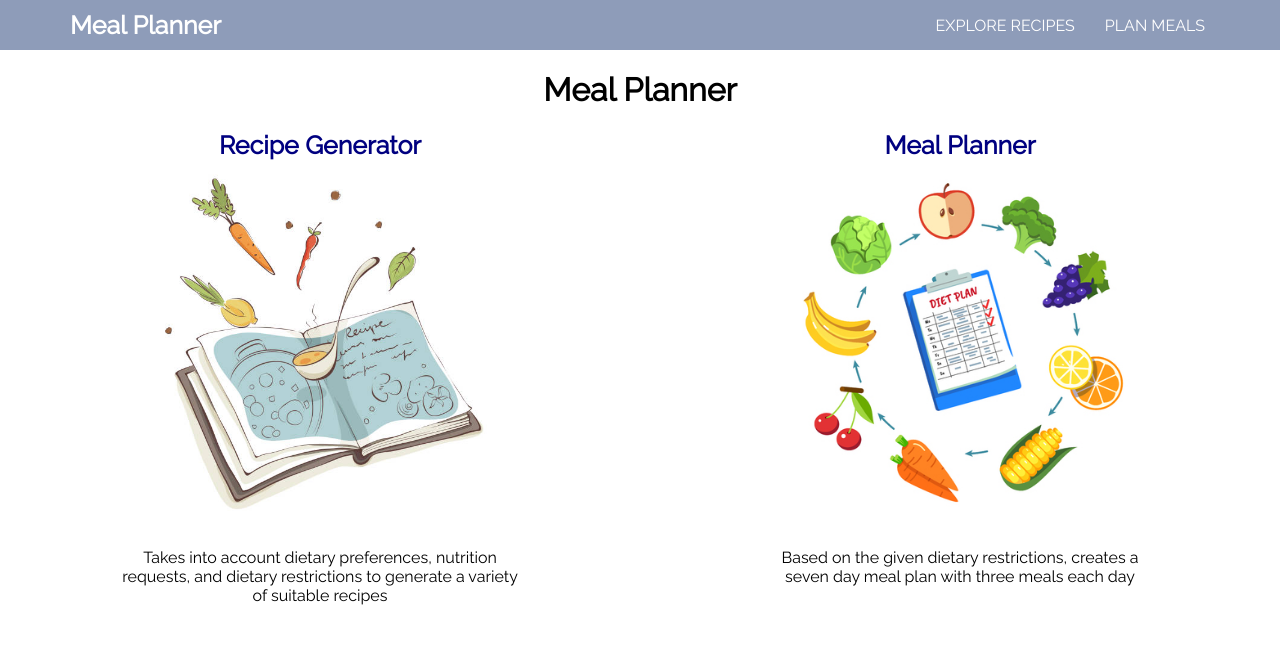
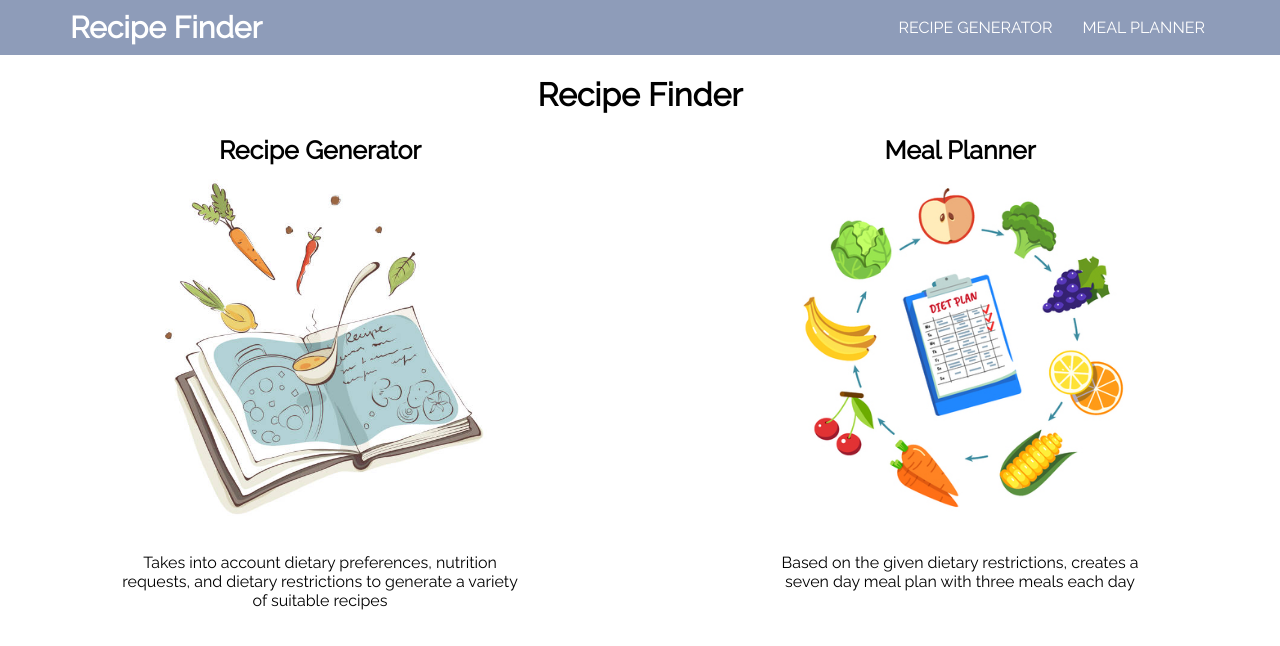
Before and after one commit to sadena27/meal-planner, a React (Create React App) app: page / in a window 1280 px wide. Shown: the top 646 px of the page. Built offline with nearby package versions, Linux system fonts and the light colour scheme.

Commit message:
Finalized style

```diff
--- a/src/Components/Explore Recipes/recipe-form.css
+++ b/src/Components/Explore Recipes/recipe-form.css
@@ -25,6 +25,10 @@
 
 .title {
    font-family: Raleway;
+}
+
+.recipe-title {
+   margin-bottom: -20px;
 }
 
 .inputBox {
--- a/src/Components/Explore Recipes/recipe-form.js
+++ b/src/Components/Explore Recipes/recipe-form.js
@@ -4,17 +4,11 @@ import "./recipe-form.css"
 
 function RecipeForm() {
     const [formData, setFormData] = useState({diet: '', cuisinePreferences: [], restrictions: [], maxPrepTime: 0, proteinLevel: '', calorieLevel: ''});
-    const [submitting, setSubmitting] = useState(false);
     const [submitted, setSubmitted] = useState(false);
 
     const handleSubmit = event => {
         event.preventDefault();
-        setSubmitting(true);
         console.log(formData);
-
-        setTimeout(() => {
-            setSubmitting(false);
-        }, 3000);
 
         setSubmitted(true);
     }
@@ -61,17 +55,7 @@ function RecipeForm() {
             ? <RecipeDisplay data={formData}/>
             :
             <div className="wrapper">
-                <h1 className="title">Meal Preferences</h1>
-                {submitting &&
-                    <div>
-                        You are submitting the following:
-                        <ul>
-                            {Object.entries(formData).map(([name, value]) => (
-                                <li key={name}><strong>{name}</strong>: {value.toString()}</li>
-                            ))}
-                        </ul>
-                    </div>
-                }
+                <h1 className="recipe-title">Meal Preferences</h1>
                 <form className="form" onSubmit={handleSubmit}>
                     <fieldset>
                         <h3>Dietary Preferences</h3>
--- a/src/Components/Explore Recipes/recipe.css
+++ b/src/Components/Explore Recipes/recipe.css
@@ -17,7 +17,7 @@
     text-align: center;
 }
 
-a{
+a {
     text-decoration: none;
     color: navy;
 }
--- a/src/Components/Explore Recipes/recipe.js
+++ b/src/Components/Explore Recipes/recipe.js
@@ -51,10 +51,9 @@ function Recipe(props) {
                             <p>
                                 <b>Servings:</b> {recipeInfo.servings} <br />
                                 <b>Preparation Time:</b> {recipeInfo.readyTime} <br />
-                                <b><a href={recipeInfo.link}>Source/Instructions</a></b>
+                                <b><a target="_blank" href={recipeInfo.link}>Source/Instructions</a></b>
                             </p>
                         </div>
-
                         <div class = "column right">
                             <h3>Ingredients: </h3>
                             <ul>{recipeInfo.ingredients}</ul>
--- a/src/Components/Homepage/homepage.css
+++ b/src/Components/Homepage/homepage.css
@@ -56,8 +56,9 @@
     align-items: center;
 }
 
-.title{
+.homepage-title {
     font-size: 25px;
+    color: black;
 }
 
 /* .overlay {
--- a/src/Components/Homepage/homepage.js
+++ b/src/Components/Homepage/homepage.js
@@ -8,11 +8,11 @@ import Recipe from "./recipe.jpg"
 function Homepage() {
     return (
         <div>
-            <div className="center"><h1>Meal Planner</h1></div>
+            <div className="center"><h1>Recipe Finder</h1></div>
             <div className= "column right">
                 <b><Link to="/explore-recipes">
                     <div className="brand">
-                        <div className="title">Recipe Generator</div>
+                        <div className="homepage-title">Recipe Generator</div>
                     </div>
                 </Link></b>
                 <img className="picrecipes" src={Recipe}/>
@@ -24,7 +24,7 @@ function Homepage() {
                 <div className = "column left">
                     <b><Link to="/">
                         <div className="brand">
-                            <div className="title">Meal Planner</div>
+                            <div className="homepage-title">Meal Planner</div>
                         </div>
                     </Link></b>
                     <img className="picmealplan" src={MealPlan}/>
--- a/src/Components/Navbar/navbar.js
+++ b/src/Components/Navbar/navbar.js
@@ -7,12 +7,12 @@ function Navbar() {
         <header className="navbar">
             <Link to="/">
                 <div className="brand">
-                    <div className="title">Meal Planner</div>
+                    <div className="title">Recipe Finder</div>
                 </div>
             </Link>
             <nav>
-                <Link to="/explore-recipes">Explore Recipes</Link>
-                <Link to="/plan-meals">Plan Meals</Link>
+                <Link to="/explore-recipes">Recipe Generator</Link>
+                <Link to="/plan-meals">Meal Planner</Link>
             </nav>
         </header>
     )
--- a/src/Components/Plan Meal/meal-plan-form.css
+++ b/src/Components/Plan Meal/meal-plan-form.css
@@ -25,6 +25,10 @@
 
 .title {
    font-family: Raleway;
+}
+
+.meal-title {
+   margin-bottom: -20px;
 }
 
 .inputBox {
--- a/src/Components/Plan Meal/meal-plan-form.js
+++ b/src/Components/Plan Meal/meal-plan-form.js
@@ -5,17 +5,10 @@ import "./meal-plan-form.css"
 
 function MealPlanForm() {
    const [formData, setFormData] = useState({diet: '', restrictions: [], maxPrepTime: 0});
-   const [submitting, setSubmitting] = useState(false);
    const [submitted, setSubmitted] = useState(false);
 
    const handleSubmit = event => {
        event.preventDefault();
-       setSubmitting(true);
-       console.log(formData);
-
-       setTimeout(() => {
-           setSubmitting(false);
-       }, 3000);
 
        setSubmitted(true);
    }
@@ -44,17 +37,7 @@ function MealPlanForm() {
       ? <MealPlanDisplay data={formData}/>
       :
       <div className="wrapper">
-          <h1 className="title">Meal Preferences</h1>
-          {submitting &&
-              <div>
-                  You are submitting the following:
-                  <ul>
-                      {Object.entries(formData).map(([name, value]) => (
-                          <li key={name}><strong>{name}</strong>: {value.toString()}</li>
-                      ))}
-                  </ul>
-              </div>
-          }
+          <h1 className="meal-title">Meal Preferences</h1>
           <form className="meal-form" onSubmit={handleSubmit}>
               <fieldset>
                   <label>
```
Also changed, not shown: 2 other files (tests, documents, lock files or other folders).
